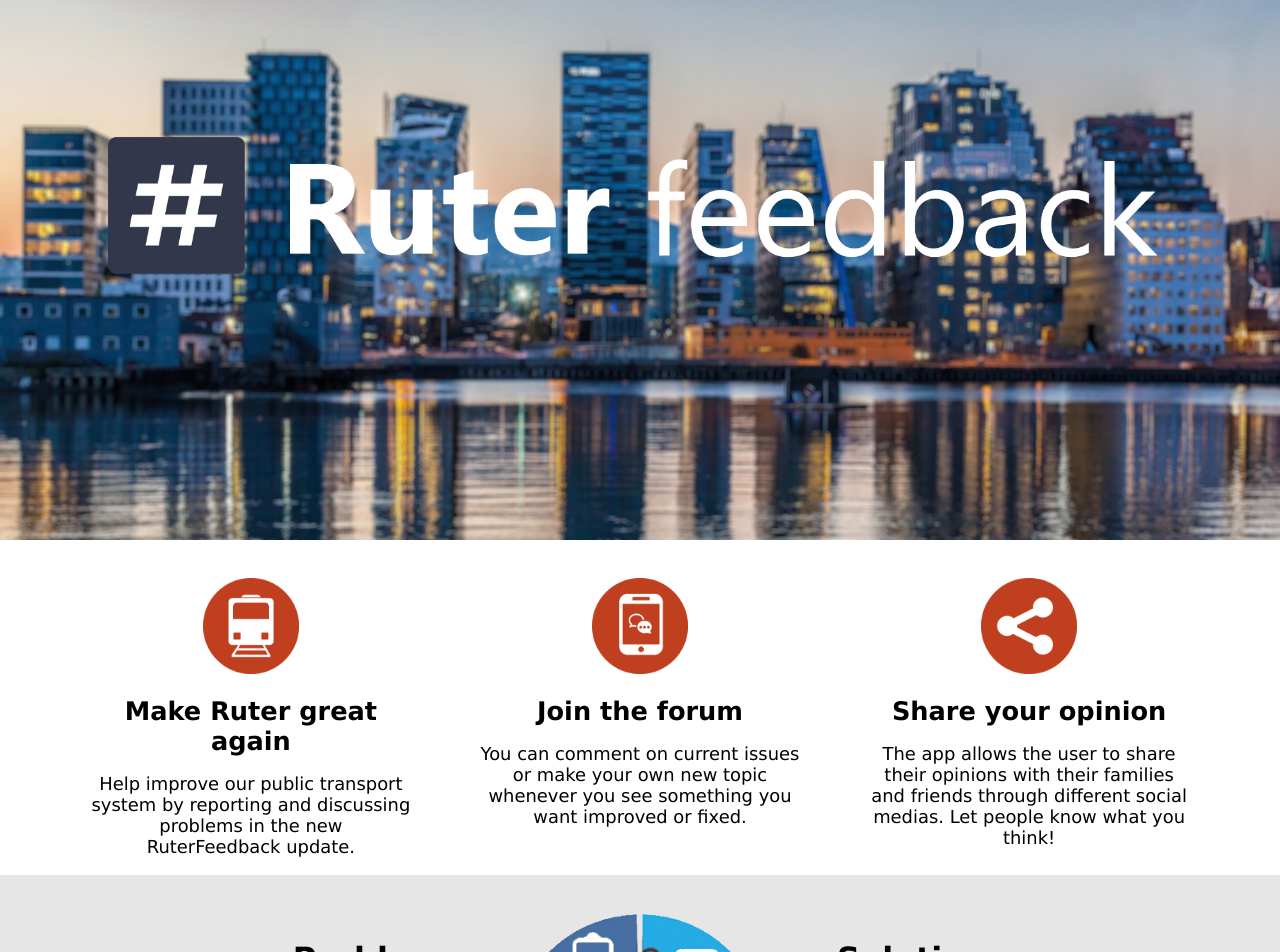
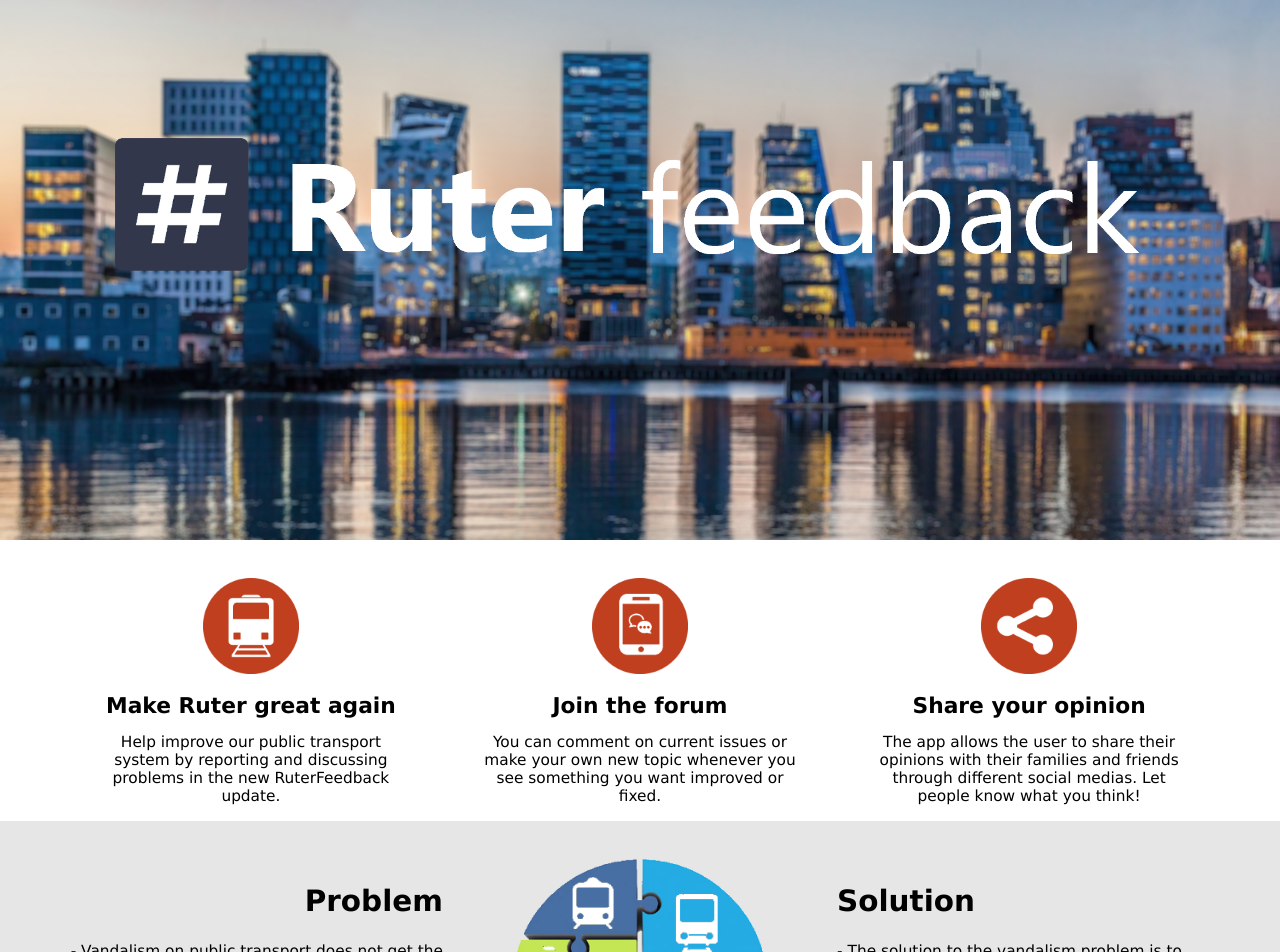
Before and after one commit to Markus1412/webproject, a website: page webproject/public_html/index.html in a window 1280 px wide. Shown: the part 60-1012 px from the top of the page. Drawn offline with Linux system fonts and the light colour scheme.

Commit message:
fiksa stuff

```diff
--- a/webproject/public_html/CSS/mainpage.css
+++ b/webproject/public_html/CSS/mainpage.css
@@ -8,20 +8,28 @@
 }
 h1 {
     font-family: verdana;
-    font-size: 2vw;
+    font-size: 1.7vw;
 }
 h2 {
     font-family: verdana;
-    font-size: 2.5vw;
+    font-size: 2.3vw;
 }
 #background {
-    background: url(../images/background_oslo2.jpg);
+    background: url(../images/background_image.jpg);
     margin-top: 0;
     width: 100%;
     height: 75vh;
     background-size: cover;
     z-index: -1;
     display: block;
+}
+#background_text {
+    text-align: center;
+    width: 80%;
+    height: auto;
+    margin-left: 9%;
+    margin-right: 9%;
+    margin-top: 10%;
 }
 .header {
     width: 100%;
@@ -117,15 +125,15 @@
 
 #p2_text1, #p2_text2, #p2_text3 {
     color: black;
-    font-size: 1.4vw;
+    font-size: 1.2vw;
 }
 #p3_text1, #p3_text2 {
     color: black;
-    font-size: 1.4vw;
+    font-size: 1.2vw;
 }
 #p4_text1, #p4_text2 {
     color: black;
-    font-size: 1.4vw;
+    font-size: 1.2vw;
 }
 #partthree {
     background-color: #e6e6e6;
@@ -218,7 +226,7 @@
     color: white;
     text-align: center;
 }
-@media only screen and (min-width: 320px) and (max-width: 780px) {
+@media only screen and (min-width: 0px) and (max-width: 780px) {
     #partTwo {
         width: 100%;
         height: auto;
@@ -275,6 +283,7 @@
         display: inline-block;
         width: 65%;
     }
+
 }
 
 @media only screen and (min-width: 781px) and (max-width: 1281px) {
--- a/webproject/public_html/index.html
+++ b/webproject/public_html/index.html
@@ -23,6 +23,7 @@
                     </div>
                 </div>
             </div>
+            <img id="background_text" alt="ruter feedback as text" src="images/ruter_feedback2.png">
         </div>
         <div id="partTwo">
             <div id="p2_transport">
```
Also changed, not shown: webproject/public_html/images/background_image.jpg (added), webproject/public_html/images/ruter_feedback.png (added), webproject/public_html/images/ruter_feedback2.png (added).
